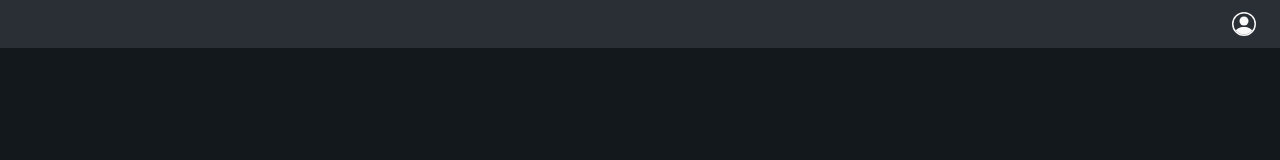
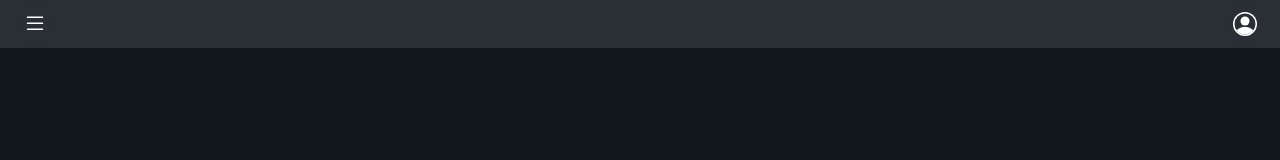
Before and after one commit to nikolaynazarov/shop-manager, a React (Create React App) app: page / in a window 1280 px wide. Shown: the top 160 px of the page. Built offline with nearby package versions, Linux system fonts and the light colour scheme.

Commit message:
Navigation components updated. Sidebar and MenuItem  components was added. Styles fixes, add new colors variables, fix issue with dropdown menu animation. New svg list icon

```diff
--- /dev/null
+++ b/src/components/MenuItem/MenuItem.js
@@ -0,0 +1,14 @@
+import React from 'react'
+
+import './MenuItem.scss';
+
+const MenuItem = (props) => {
+  return (
+    <p className="menu-item">
+      <span className='icon-left'>{ props.leftIcon }</span>
+      <span className="menu-item-text">{ props.children }</span>
+    </p>
+  )
+}
+
+export default MenuItem
--- /dev/null
+++ b/src/components/MenuItem/MenuItem.scss
@@ -0,0 +1,23 @@
+.menu-item {
+  height: 50px;
+  display: flex;
+  align-items: center;
+  color: var(--font-color);
+  background-color: var(--bg-accent);
+  border-radius: var(--border-radius);
+  padding: 0.5rem;
+  margin: 0;
+  cursor: pointer;
+
+  &-text {
+    margin-left: 1rem;
+  }
+
+  &:hover {
+    filter: brightness(var(--hover-brightness));
+  }
+
+  & svg {
+    fill: var(--font-color);
+  }
+}
--- a/src/components/Navigation/Dropdown/Dropdown.scss
+++ b/src/components/Navigation/Dropdown/Dropdown.scss
@@ -3,21 +3,21 @@
   top: 54px;
   width: 240px;
   transform: translateX(-45%);
-  background-color: var(--bg-dropdown);
+  background-color: var(--bg-accent);
   border: 1px solid var(--border-color);
   border-radius: var(--border-radius);
-  padding: 0.5rem;
+  padding: 1rem;
   overflow: hidden;
   transition: height var(--speed) ease;
   color: var(--font-color);
-}
+  box-sizing: content-box;
 
-.dropdown-item {
+  &-item {
     height: 50px;
     display: flex;
     justify-content: space-evenly;
     align-items: center;
-  background-color: var(--bg-dropdown);
+    background-color: var(--bg-accent);
     border-radius: var(--border-radius);
     transition: background var(--speed);
     padding: 0.5rem;
@@ -29,7 +29,10 @@
     }
 
     & svg {
+      width: 24px;
+      height: 24px;
       fill: var(--font-color);
+    }
   }
 }
 
@@ -38,8 +41,7 @@
 }
 
 .menu-primary-enter {
-  position: absolute;
-  transform: translateX(-110%);
+  transform: translateX(-115%);
 }
 
 .menu-primary-enter-active {
@@ -52,12 +54,12 @@
 }
 
 .menu-primary-exit-active {
-  transform: translateX(-110%);
+  transform: translateX(-115%);
   transition: all var(--speed) ease;
 }
 
 .menu-secondary-enter {
-  transform: translateX(110%);
+  transform: translateX(115%);
 }
 
 .menu-secondary-enter-active {
@@ -70,6 +72,6 @@
 }
 
 .menu-secondary-exit-active {
-  transform: translateX(110%);
+  transform: translateX(115%);
   transition: all var(--speed) ease;
 }
--- a/src/components/Navigation/NavItem/NavItem.scss
+++ b/src/components/Navigation/NavItem/NavItem.scss
@@ -21,10 +21,4 @@
       filter: brightness(var(--hover-brightness));
     }
   }
-
-  & svg {
-    fill: var(--font-color);
-    width: 24px;
-    height: 24px;
-  }
 }
--- a/src/components/Navigation/Navbar/Navbar.js
+++ b/src/components/Navigation/Navbar/Navbar.js
@@ -5,9 +5,7 @@ import './Navbar.scss'
 const Navbar = (props) => {
   return (
     <nav className="navbar">
-      <ul className="navbar-list">
-        { props.children }
-      </ul>
+      { props.children }
     </nav>
   )
 }
--- a/src/components/Navigation/Navbar/Navbar.scss
+++ b/src/components/Navigation/Navbar/Navbar.scss
@@ -4,15 +4,17 @@
   left: 0;
   width: 100%;
   height: var(--nav-size);
+  display: flex;
+  justify-content: center;
+  align-items: center;
   background-color: var(--bg-nav);
-  color: var(--text);
+  color: var(--white);
   padding: 1rem 1rem;
-  border: 1px solid var(--border-color);
+  border-bottom: 1px solid var(--border-color);
 
-  &-list {
-    width: 100%;
-    height: 100%;
-    display: flex;
-    justify-content: flex-end;
+  & svg {
+    fill: #fff;
+    width: 24px;
+    height: 24px;
   }
 }
--- /dev/null
+++ b/src/components/Navigation/NavbarList/NavBarList.js
@@ -0,0 +1,13 @@
+import React from 'react'
+
+import './NavbarList.scss'
+
+const NavBarList = (props) => {
+  return (
+    <ul className="navbar-list">
+      { props.children }
+    </ul>
+  )
+}
+
+export default NavBarList;
--- /dev/null
+++ b/src/components/Navigation/NavbarList/NavbarList.scss
@@ -0,0 +1,6 @@
+.navbar-list {
+  width: 100%;
+  height: 100%;
+  display: flex;
+  justify-content: flex-end;
+}
--- a/src/components/Navigation/Navigation.js
+++ b/src/components/Navigation/Navigation.js
@@ -1,8 +1,11 @@
 import React, { useState } from 'react'
 import Navbar from './Navbar/Navbar'
+import Sidebar from './Sidebar/Sidebar'
 import NavItem from './NavItem/NavItem'
 import Dropwdown from './Dropdown/Dropdown'
 import DropdownItem from './Dropdown/DropdownItem'
+import NavBarList from './NavbarList/NavBarList'
+import MenuItem from '../MenuItem/MenuItem'
 
 import { CSSTransition } from 'react-transition-group'
 
@@ -24,6 +27,13 @@ export const Navigation = () => {
   return (
     <>
       <Navbar>
+        <Sidebar>
+          <MenuItem leftIcon={ <ProfileMenuIcon /> }>Link 1</MenuItem>
+          <MenuItem leftIcon={ <ProfileMenuIcon /> }>Link 2</MenuItem>
+          <MenuItem leftIcon={ <ProfileMenuIcon /> }>Link 3</MenuItem>
+        </Sidebar>
+
+        <NavBarList>
           <NavItem icon={ <ProfileMenuIcon /> } >
             <Dropwdown>
               <div className='dropdown' style={ { height: menuHeight } }>
@@ -69,6 +79,8 @@ export const Navigation = () => {
               </div>
             </Dropwdown>
           </NavItem>
+        </NavBarList>
+
       </Navbar>
     </>
   )
--- /dev/null
+++ b/src/components/Navigation/Sidebar/Sidebar.js
@@ -0,0 +1,48 @@
+import React, { useState, useRef, useEffect } from 'react'
+
+import { CSSTransition } from 'react-transition-group'
+
+import { ReactComponent as MenuIcon } from '../../../icons/list.svg';
+
+import './Sidebar.scss'
+
+const Sidebar = (props) => {
+
+  const node = useRef()
+  const [sidebarOpen, setSidebarOpen] = useState(false)
+
+  useEffect(() => {
+    document.addEventListener("click", clickOutsideHandler);
+    return () => {
+      document.removeEventListener("click", clickOutsideHandler);
+    };
+  }, []);
+
+  // close sidebar when click outside of navitem
+  const clickOutsideHandler = (e) => {
+    if (node.current && !node.current.contains(e.target)) {
+      setSidebarOpen(false)
+    }
+  }
+
+  return (
+    <div className="sidebar" ref={ node }>
+      <span className="sidebar-icon" onClick={ () => setSidebarOpen(!sidebarOpen) }>
+        <MenuIcon />
+      </span>
+
+      <CSSTransition
+        in={ sidebarOpen }
+        unmountOnExit
+        classNames="sidebar"
+        timeout={ 700 }
+      >
+        <ul className="sidebar-menu">
+          { props.children }
+        </ul>
+      </CSSTransition>
+    </div>
+  )
+}
+
+export default Sidebar;
--- /dev/null
+++ b/src/components/Navigation/Sidebar/Sidebar.scss
@@ -0,0 +1,54 @@
+.sidebar {
+  width: calc(var(--nav-size) * 0.8);
+  display: flex;
+  justify-content: center;
+  align-items: center;
+
+  &-icon {
+    width: var(--button-size);
+    height: var(--button-size);
+    background-color: var(--bg-nav);
+    border-radius: 50%;
+    padding: 6px;
+    margin: 2px;
+    display: flex;
+    justify-content: center;
+    align-items: center;
+    transition: filter 300ms;
+    cursor: pointer;
+
+    &:hover {
+      filter: brightness(var(--hover-brightness));
+    }
+  }
+
+  &-menu {
+    position: absolute;
+    top: var(--nav-size);
+    left: 0;
+    height: 100vh;
+    width: 240px;
+    padding: 1rem;
+    background-color: var(--bg-accent);
+    z-index: 50;
+  }
+}
+
+.sidebar-enter {
+  position: absolute;
+  transform: translateX(-100%);
+}
+
+.sidebar-enter-active {
+  transform: translateX(0);
+  transition: all var(--speed) ease-in-out;
+}
+
+.sidebar-exit {
+  transform: translateX(0);
+}
+
+.sidebar-exit-active {
+  transform: translateX(-100%);
+  transition: all var(--speed) ease-in-out;
+}
--- a/src/index.scss
+++ b/src/index.scss
@@ -15,43 +15,68 @@ code {
     monospace;
 }
 
+*,
+*::before,
+*::after {
+  -webkit-box-sizing: border-box;
+  box-sizing: border-box;
+}
+
 :root {
   --gray0: #f8f8f8;
-  --gray1: #f8f9fa;
+  --gray1: #f1f2f3;
   --gray2: #b2becd;
   --gray3: #6c7983;
   --gray4: #454e56;
   --gray5: #2a2e35;
   --gray6: #12181b;
   --blue: #007bff;
+  --indigo: #6610f2;
+  --purple: #6f42c1;
+  --pink: #e83e8c;
+  --red: #dc3545;
+  --orange: #fd7e14;
+  --yellow: #ffc107;
   --green: #28a745;
-  --red: #dc3545;
-  --purple: #a82dd1;
-  --yellow: #ffc107;
+  --teal: #20c997;
+  --cyan: #17a2b8;
+  --white: #fff;
+  --gray: #6c757d;
+  --gray-dark: #343a40;
+  --primary: #007bff;
+  --secondary: #6c757d;
+  --success: #28a745;
+  --info: #17a2b8;
+  --warning: #ffc107;
+  --danger: #dc3545;
+  --light: #f8f9fa;
+  --dark: #343a40;
   --font-size: 16px;
   --nav-size: 3rem;
   --border-radius: 8px;
-  --button-size: calc(var(--nav-size) * 0.5);
+  --button-size: calc(var(--nav-size) * 0.8);
   --speed: 500ms; // for animations
 }
 
 .dark-theme {
   --bg: var(--gray6);
   --bg-nav: var(--gray5);
-  --bg-dropdown: var(--gray4);
+  --bg-accent: var(--gray4);
   --font-color: var(--gray0);
   --border-color: var(--gray5);
   --hover-brightness: 1.4;
   --dark-switch-shadow: #fce477;
+  --box-shadow-right: 7px 0px 9px -4px rgba(255, 255, 255, 0.53);
 }
 .light-theme {
-  --bg: var(--gray0);
-  --bg-nav: var(--gray1);
-  --bg-dropdown: var(--gray1);
+  --bg: var(--white);
+  --bg-nav: var(--blue);
+  --bg-accent: var(--gray1);
   --font-color: var(--gray6);
   --border-color: var(--gray2);
   --hover-brightness: 0.9;
   --light-switch-shadow: #373d4e;
+  --box-shadow-right: 7px 0px 9px -4px rgba(0, 0, 0, 0.53);
 }
 
 ul {
@@ -64,7 +89,3 @@ a {
   color: currentColor;
   text-decoration: none;
 }
-
-nav {
-  box-sizing: border-box;
-}
```
Also changed, not shown: src/icons/list.svg (added). Lines whose indentation alone changed are shown as unchanged.
